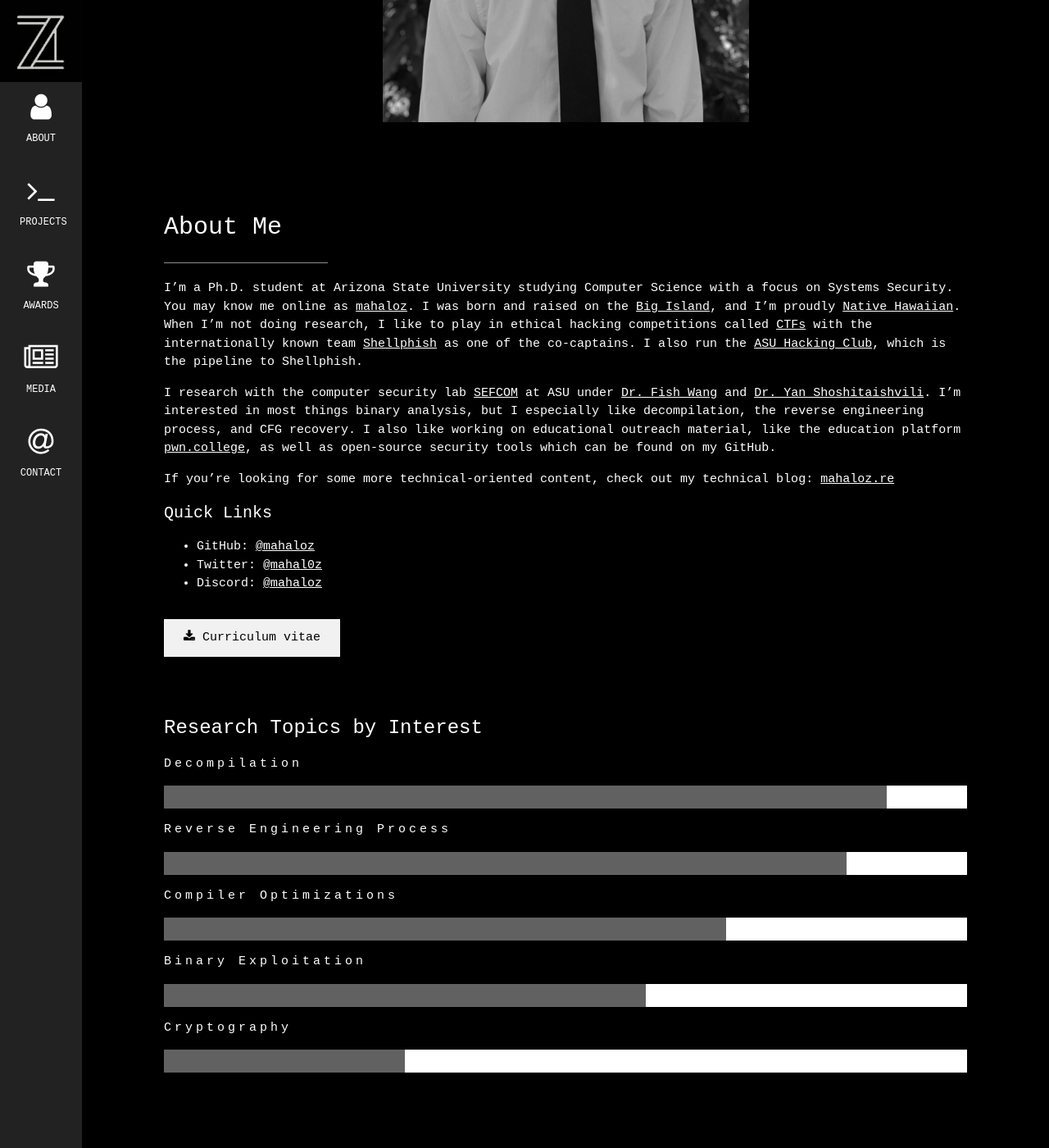
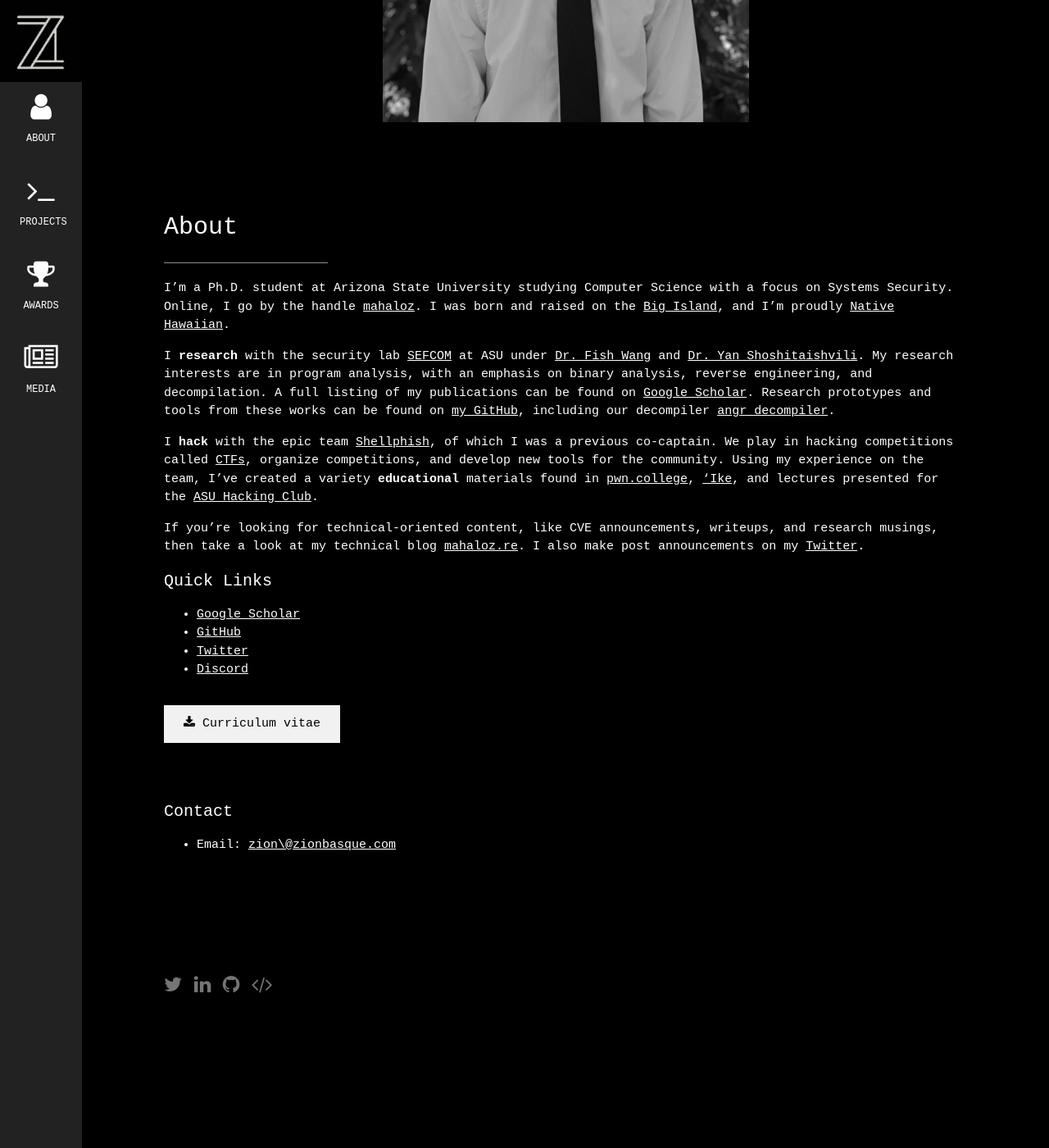
Before and after one commit to mahaloz/zionbasque.com, a Jekyll site: the page built from index.md, in a window 1280 px wide and 1400 px high, scrolled down 656 px. Shown: the whole window at 82% size. Built offline with Jekyll 4.4.1, drawn with Linux system fonts in a browser that asks for light colours.

Commit message:
update site

```diff
--- a/_includes/navigation.html
+++ b/_includes/navigation.html
@@ -17,12 +17,8 @@
     <p>ABOUT</p>
   </a>
 
-  <a href="projects" class=
-    {% if page.path == "projects.md" %}
-    "w3-bar-item w3-button w3-padding-large w3-black"
-    {% else %}
+  <a href="https://github.com/mahaloz" class=
     "w3-bar-item w3-button w3-padding-large w3-hover-black"
-    {% endif %}
     >
     <i class="fa fa-terminal w3-xxlarge">
     </i>
@@ -51,10 +47,6 @@
     <p>MEDIA</p>
   </a>
 
-  <a href="contact" class="w3-bar-item w3-button w3-padding-large w3-hover-black">
-    <i class="fa fa-at w3-xxlarge"></i>
-    <p>CONTACT</p>
-  </a>
 </nav>
 <!-- Navbar on small screens (Hidden on medium and large screens) -->
 <div class="w3-top w3-hide-large w3-hide-medium" id="myNavbar">
@@ -63,14 +55,11 @@
     <a href="index.html" class="w3-bar-item w3-button" style=
     "width:25% !important">HOME</a> <a href="about.html" class=
     "w3-bar-item w3-button" style=
-    "width:25% !important">ABOUT</a> <a href="projects.html"
+    "width:25% !important">ABOUT</a> <a href="https://github.com/mahaloz"
     class="w3-bar-item w3-button" style=
     "width:25% !important">PROJECTS</a> <a href="awards.html"
     class="w3-bar-item w3-button" style=
     "width:25% !important">AWARDS</a>
     <a href="media.html" class="w3-bar-item w3-button" style="width:25% !important">MEDIA</a>
-    <a href="contact.html"
-    class="w3-bar-item w3-button" style=
-    "width:25% !important">CONTACT</a>
   </div>
 </div>
--- a/index.md
+++ b/index.md
@@ -3,23 +3,30 @@ title: home
 layout: default
 ---
 
-## About Me
+## About
 <hr style="width:200px" class="w3-opacity">
 
 I'm a Ph.D. student at Arizona State University studying Computer Science with a focus on Systems Security.
-You may know me online as [mahaloz](https://github.com/mahaloz). I was born and raised on the [Big Island](https://en.wikipedia.org/wiki/Hawaii_(island)), and I'm proudly [Native Hawaiian](https://www.nps.gov/locations/hawaii/heritage.htm).
-When I'm not doing research, I like to play in ethical hacking competitions called [CTFs](https://ctftime.org/ctf-wtf/) with the internationally known team [Shellphish](http://shellphish.net/) as one of the co-captains.
-I also run the [ASU Hacking Club](https://asuhacking.club), which is the pipeline to Shellphish.
+Online, I go by the handle [mahaloz](https://github.com/mahaloz).
+I was born and raised on the [Big Island](https://en.wikipedia.org/wiki/Hawaii_(island)), and I'm proudly [Native Hawaiian](https://www.nps.gov/locations/hawaii/heritage.htm).
 
-I research with the computer security lab [SEFCOM](http://sefcom.asu.edu/) at ASU under [Dr. Fish Wang](https://ruoyuwang.me) and [Dr. Yan Shoshitaishvili](https://www.yancomm.net/). I'm interested in most things binary analysis, but I especially like decompilation, the reverse engineering process, and CFG recovery. I also like working on educational outreach material, like the education platform [pwn.college](https://pwn.college), as well as open-source security tools which can be found on my GitHub.
+I **research** with the security lab [SEFCOM](http://sefcom.asu.edu/) at ASU under [Dr. Fish Wang](https://ruoyuwang.me) and [Dr. Yan Shoshitaishvili](https://www.yancomm.net/).
+My research interests are in program analysis, with an emphasis on binary analysis, reverse engineering, and decompilation.
+A full listing of my publications can be found on [Google Scholar](https://scholar.google.com/citations?user=RKZkfRQAAAAJ&hl=en).
+Research prototypes and tools from these works can be found on [my GitHub](https://github.com/mahaloz), including our decompiler [angr decompiler](https://github.com/angr/angr-management).
 
-If you're looking for some more technical-oriented content, check out my technical blog: [mahaloz.re](https://mahaloz.re)
+I **hack** with the epic team [Shellphish](http://shellphish.net/), of which I was a previous co-captain.
+We play in hacking competitions called [CTFs](https://ctftime.org/ctf-wtf/), organize competitions, and develop new tools for the community.
+Using my experience on the team, I've created a variety **educational** materials found in [pwn.college](https://pwn.college), ['Ike](https://ike.mahaloz.re), and lectures presented for the [ASU Hacking Club](https://asuhacking.club).
 
+If you're looking for technical-oriented content, like CVE announcements, writeups, and research musings, then take a look at my technical blog [mahaloz.re](https://mahaloz.re).
+I also make post announcements on my [Twitter](https://twitter.com/mahal0z).
 
 #### Quick Links
-- GitHub: [@mahaloz](https://github.com/mahaloz)
-- Twitter: [@mahal0z](https://twitter.com/mahal0z)
-- Discord: [@mahaloz](https://discordapp.com/users/593280144962224138)
+- [Google Scholar](https://scholar.google.com/citations?user=RKZkfRQAAAAJ&hl=en)
+- [GitHub](https://github.com/mahaloz)
+- [Twitter](https://twitter.com/mahal0z)
+- [Discord](https://discordapp.com/users/593280144962224138)
 
 <button class="w3-button w3-light-grey w3-padding-large w3-section" onclick="location.href='/files/CV_Academic.pdf'" type="button">
     <i class="fa fa-download"></i>
@@ -28,28 +35,5 @@ If you're looking for some more technical-oriented content, check out my technic
 
 <br>
 
-### Research Topics by Interest
-<p class="w3-wide">Decompilation</p>
-<div class="w3-white">
-    <div class="w3-dark-grey" style="height:28px;width:90%"></div>
-</div>
-
-<p class="w3-wide">Reverse Engineering Process</p>
-<div class="w3-white">
-    <div class="w3-dark-grey" style="height:28px;width:85%"></div>
-</div>
-
-<p class="w3-wide">Compiler Optimizations</p>
-<div class="w3-white">
-    <div class="w3-dark-grey" style="height:28px;width:70%"></div>
-</div>
-
-<p class="w3-wide">Binary Exploitation</p>
-<div class="w3-white">
-    <div class="w3-dark-grey" style="height:28px;width:60%"></div>
-</div>
-
-<p class="w3-wide">Cryptography</p>
-<div class="w3-white">
-    <div class="w3-dark-grey" style="height:28px;width:30%"></div>
-</div>
+#### Contact
+- Email: [zion\@zionbasque.com](mailto:zion@zionbasque.com)
```
Also changed, not shown: media.md (+18 -25 lines).
